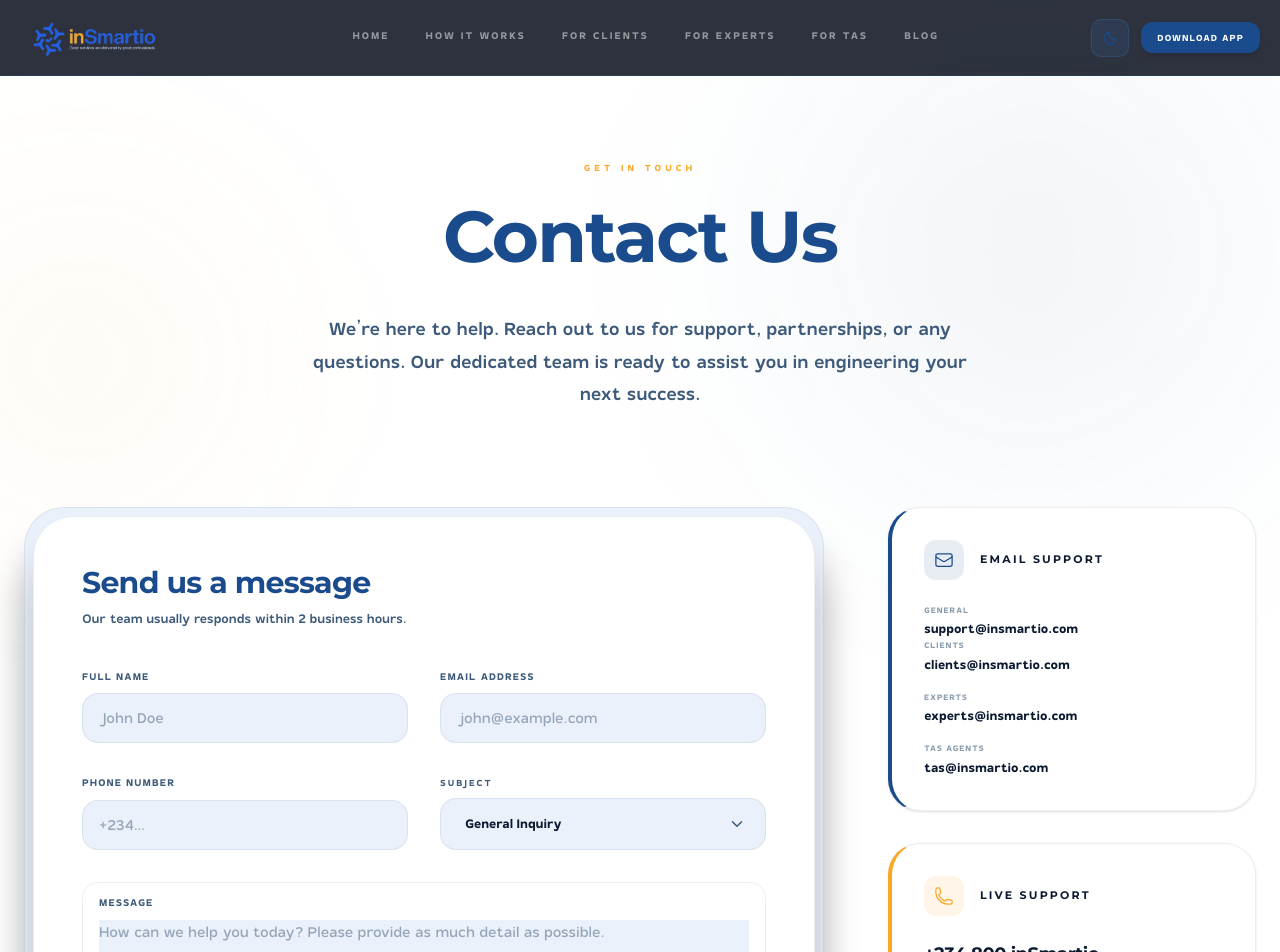
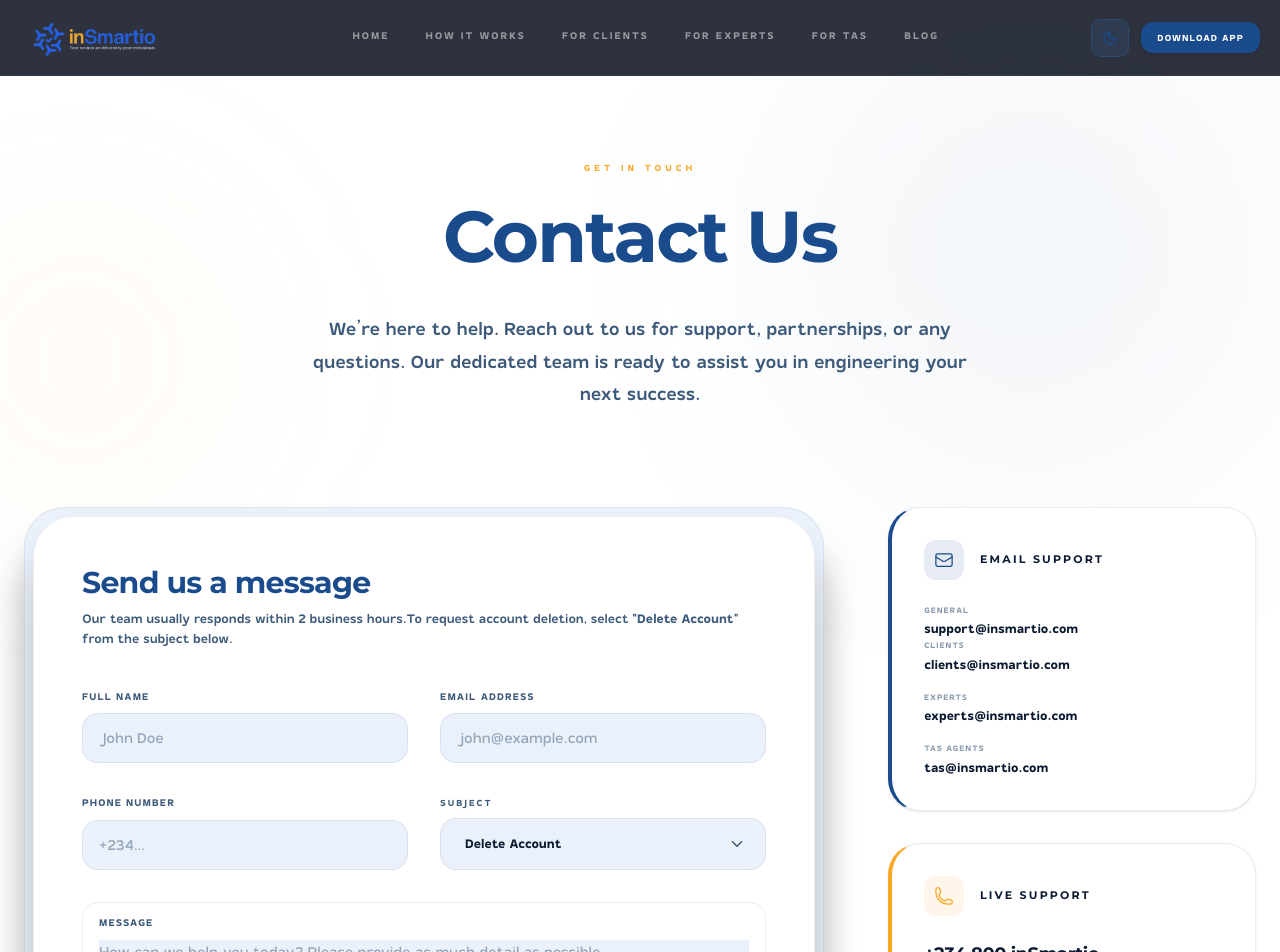
Before and after one commit to Chrivon-Tech-LTD/inSmartio-marketing-site, a Next.js app: page /contact in a window 1280 px wide. Shown: the top 952 px of the page. Built offline with nearby package versions, Linux system fonts and the light colour scheme.

Commit message:
updated contact form

```diff
--- a/components/contact/ContactForm.tsx
+++ b/components/contact/ContactForm.tsx
@@ -45,7 +45,7 @@ export function ContactForm() {
           Send us a message
         </h3>
         <p className="text-text-muted text-sm font-medium">
-          Our team usually responds within 2 business hours.
+          Our team usually responds within 2 business hours.To request account deletion, select <strong>&quot;Delete Account&quot;</strong> from the subject below.
         </p>
       </motion.div>
 
@@ -79,10 +79,12 @@ export function ContactForm() {
           </label>
           <div className="relative">
             <select className="w-full h-13 px-6 bg-surface border border-text-muted/10 rounded-2xl text-sm font-bold text-text-main appearance-none focus:outline-none focus:border-primary/40 transition-all cursor-pointer">
-              <option>General Inquiry</option>
+              <option>Delete Account</option>
+               <option>General Inquiry</option>
+              <option>Support</option>
               <option>Partnership</option>
               <option>Press</option>
-              <option>Support / Dispute</option>
+
             </select>
             <div className="absolute right-5 top-1/2 -translate-y-1/2 pointer-events-none text-text-muted">
               <ChevronDown size={18} />
```
